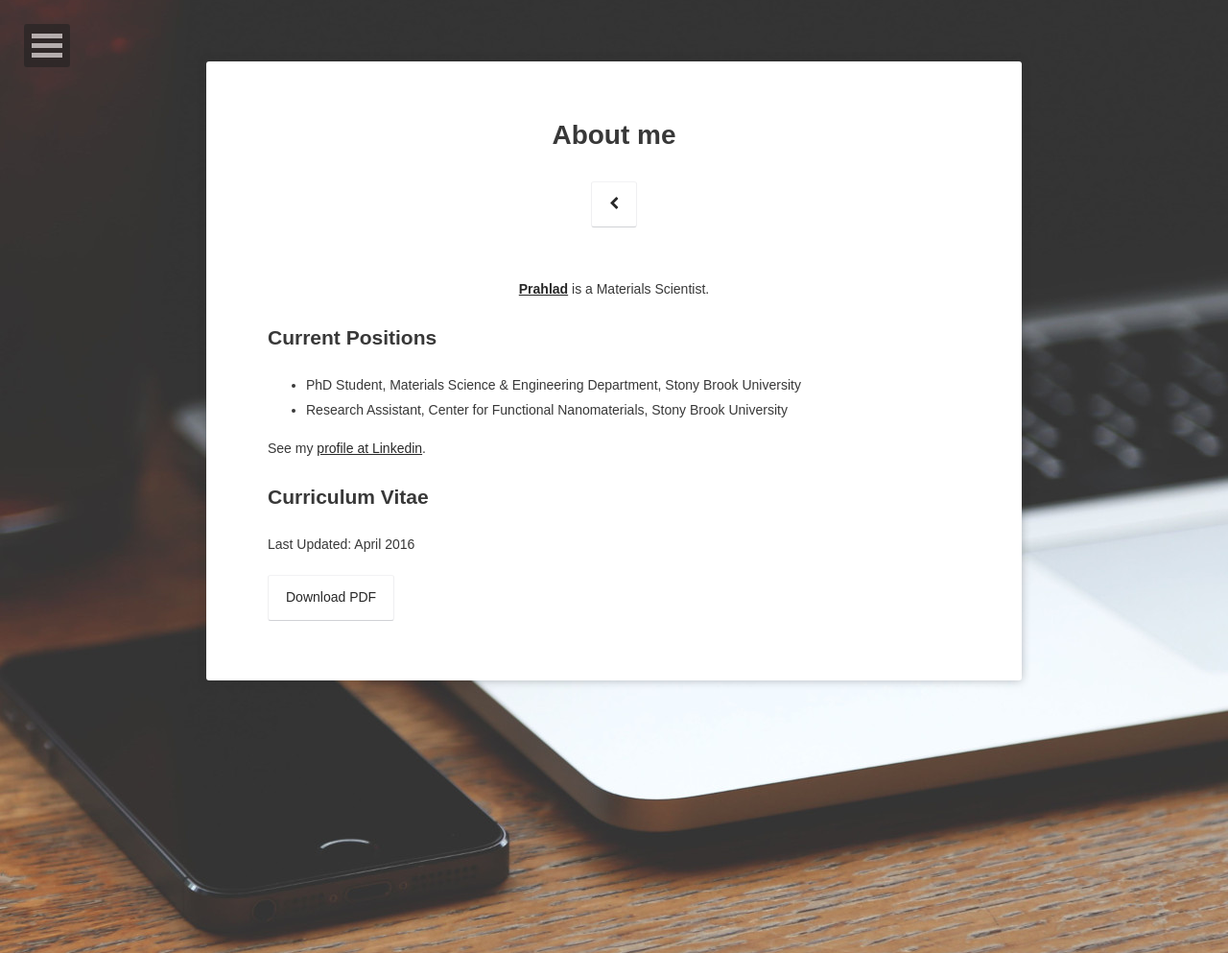
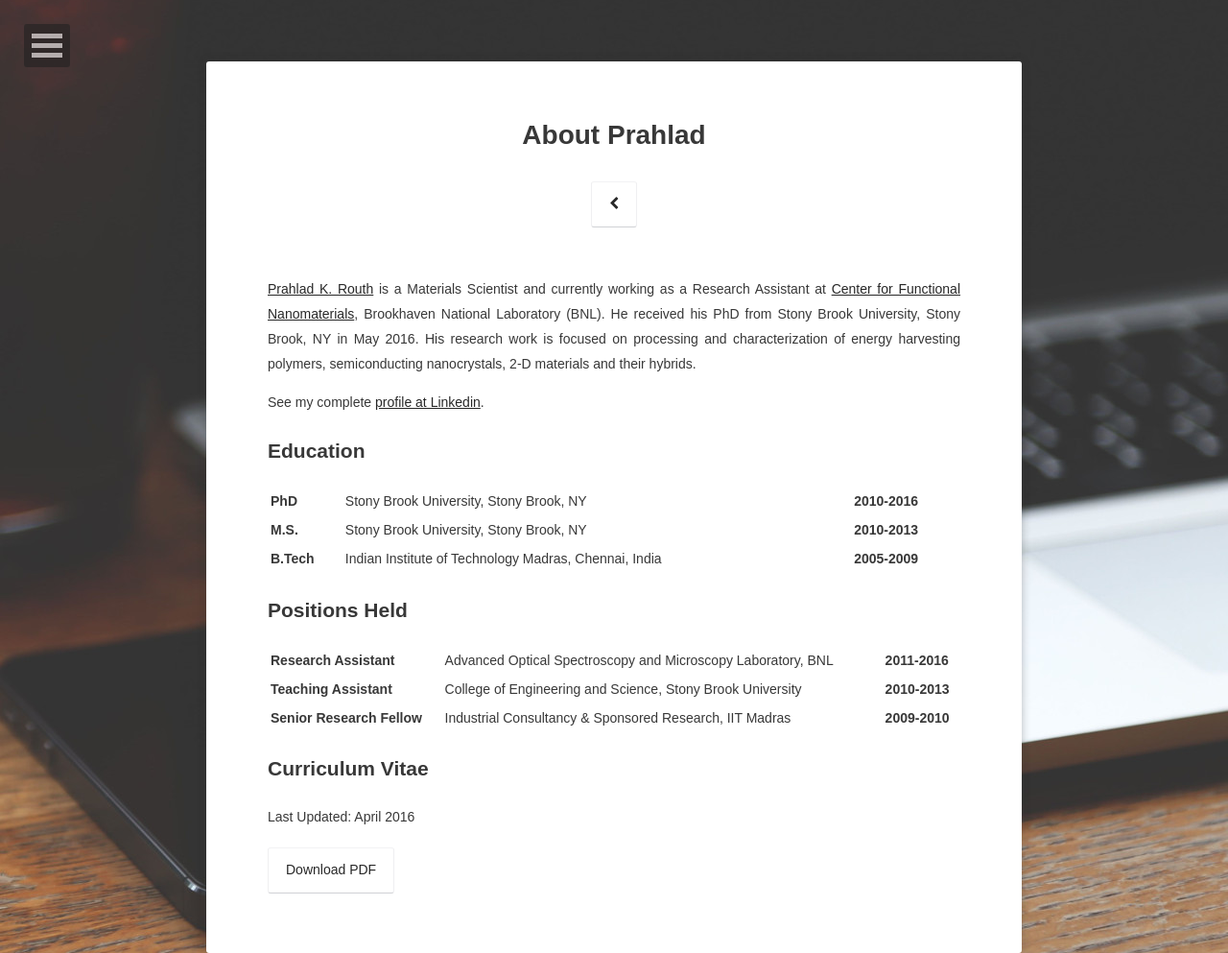
Before and after one commit to vigyan16/vigyan16.github.io, a Jekyll site: the page built from about/index.md, in a window 1280 px wide. Shown: the whole page at 96% size. Built offline with Jekyll 4.4.1, drawn with Linux system fonts in a browser that asks for light colours; some web fonts are replaced.

Commit message:
About me edited

```diff
--- a/_config.yml
+++ b/_config.yml
@@ -1,5 +1,5 @@
 # Site
-title:              Prahlad K. Routh
+title:              Prahlad K. Routh, Ph.D.
 bio:                'Scientist | Research Consultant | STEM Mentor | Enterpreneur'
 description:        "Under Construction"
 reading_time:       true
--- a/about/index.md
+++ b/about/index.md
@@ -1,20 +1,34 @@
 ---
 layout: page
-title: About me
+title: About Prahlad
 tags: [about]
-date: 2016-04-28
+date: 2016-05-21
 ---
 
-<center><a href="http://prouth.github.io/"><b>Prahlad</b></a> is a Materials Scientist.</center>
 
-## Current Positions
-* PhD Student, Materials Science & Engineering Department, Stony Brook University
-* Research Assistant, Center for Functional Nanomaterials, Stony Brook University
 
-See my [profile at Linkedin](http://www.linkedin.com/in/prouth).
+[Prahlad K. Routh](http://www.prahlad.xyz) is a Materials Scientist and currently working as a Research Assistant at [Center for Functional Nanomaterials](http://www.bnl.gov/cfn/), Brookhaven National Laboratory (BNL). He received his PhD from Stony Brook University, Stony Brook, NY in May 2016. His research work is focused on processing and characterization of energy harvesting polymers, semiconducting nanocrystals, 2-D materials and their hybrids.
+
+See my complete [profile at Linkedin](http://www.linkedin.com/in/prouth).
+
+
+## Education
+
+|__PhD__ 	 |	Stony Brook University, Stony Brook, NY																				|__2010-2016__|
+|__M.S.__  |Stony Brook University, Stony Brook, NY 																			|__2010-2013__|
+|__B.Tech__|Indian Institute of Technology Madras, Chennai, India 										|__2005-2009__|
+
+## Positions Held
+
+|__Research Assistant__| Advanced Optical Spectroscopy and Microscopy Laboratory, BNL|__2011-2016__|
+|__Teaching Assistant__| College of Engineering and Science, Stony Brook University			|__2010-2013__|
+|__Senior Research Fellow__| Industrial Consultancy & Sponsored Research, IIT Madras				|__2009-2010__|
 
 ## Curriculum Vitae
 
 Last Updated: April 2016
 
-[Download PDF](https://github.com/prouth/prouth.github.io/blob/master/CV/CV_PKR.pdf){: .btn}
+
+[Download PDF][CV]{: .btn}
+
+[CV]:{{site.url}}/CV/CV_PKR.pdf
```
Also changed, not shown: 8 other files.
